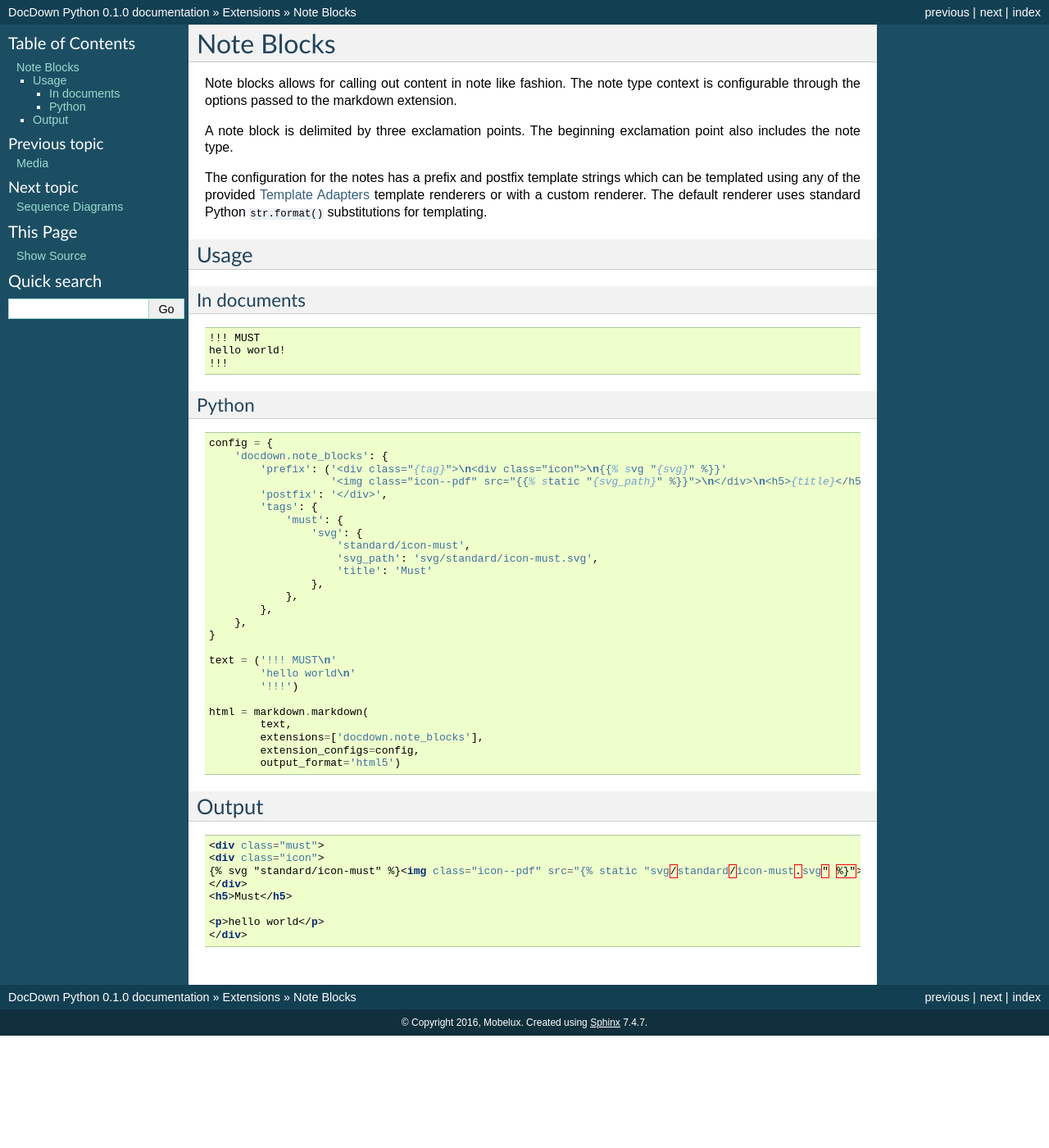
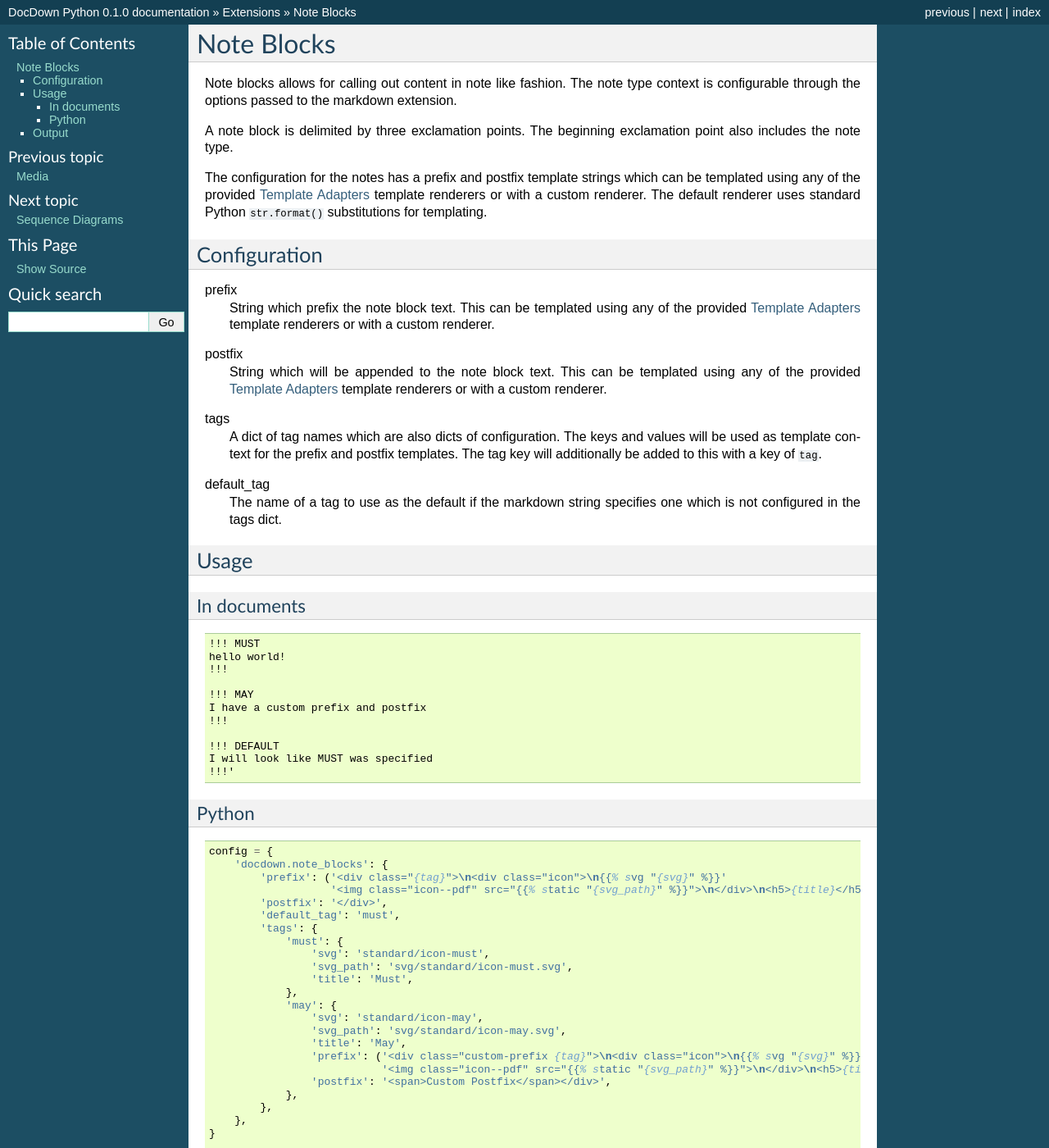
Before and after one commit to livio/DocDown-Python, a Sphinx documentation site: the page built from docs/extensions/notes.rst, in a window 1280 px wide and 1400 px high. Shown: the whole window at 82% size. Built offline with Sphinx 7.4.7, drawn with Linux system fonts in a browser that asks for light colours; some of the changed text lies outside the part shown.

Commit message:
document new features of Note Blocks

```diff
--- a/docs/extensions/notes.rst
+++ b/docs/extensions/notes.rst
@@ -11,6 +11,25 @@ The configuration for the notes has a prefix and postfix template strings which
 any of the provided :doc:`../template_adapters/index` template renderers or with a custom renderer.  The default
 renderer uses standard Python ``str.format()`` substitutions for templating.
 
+==============
+Configuration
+==============
+
+prefix
+    String which prefix the note block text.  This can be templated using any of the provided
+    :doc:`../template_adapters/index` template renderers or with a custom renderer.
+postfix
+    String which will be appended to the note block text.  This can be templated using any of the provided
+    :doc:`../template_adapters/index` template renderers or with a custom renderer.
+tags
+    A dict of tag names which are also dicts of configuration.  The keys and values will be used as template
+    context for the prefix and postfix templates.  The tag key will additionally be added to this with a key of
+    ``tag``.
+default_tag
+    The name of a tag to use as the default if the markdown string specifies one which is not configured in the
+    tags dict.
+
+
 =======
 Usage
 =======
@@ -23,6 +42,14 @@ In documents
    hello world!
    !!!
 
+   !!! MAY
+   I have a custom prefix and postfix
+   !!!
+
+   !!! DEFAULT
+   I will look like MUST was specified
+   !!!'
+
 Python
 --------------
 
@@ -33,13 +60,20 @@ Python
             'prefix': ('<div class="{tag}">\n<div class="icon">\n{{% svg "{svg}" %}}'
                        '<img class="icon--pdf" src="{{% static "{svg_path}" %}}">\n</div>\n<h5>{title}</h5>'),
             'postfix': '</div>',
+            'default_tag': 'must',
             'tags': {
                 'must': {
-                    'svg': {
-                        'standard/icon-must',
-                        'svg_path': 'svg/standard/icon-must.svg',
-                        'title': 'Must'
-                    },
+                    'svg': 'standard/icon-must',
+                    'svg_path': 'svg/standard/icon-must.svg',
+                    'title': 'Must',
+                },
+                'may': {
+                    'svg': 'standard/icon-may',
+                    'svg_path': 'svg/standard/icon-may.svg',
+                    'title': 'May',
+                    'prefix': ('<div class="custom-prefix {tag}">\n<div class="icon">\n{{% svg "{svg}" %}}'
+                               '<img class="icon--pdf" src="{{% static "{svg_path}" %}}">\n</div>\n<h5>{title}</h5>'),
+                    'postfix': '<span>Custom Postfix</span></div>',
                 },
             },
         },
@@ -47,6 +81,12 @@ Python
 
     text = ('!!! MUST\n'
             'hello world\n'
+            '!!!\n\n'
+            '!!! MAY\n'
+            'I have a custom prefix and postfix\n'
+            '!!!\n\n'
+            '!!! DEFAULT\n'
+            'I will look like MUST was specified\n'
             '!!!')
 
     html = markdown.markdown(
@@ -69,3 +109,21 @@ Output
 
    <p>hello world</p>
    </div>
+
+   <div class="custom-prefix may">
+   <div class="icon">
+   {% svg "standard/icon-may" %}<img class="icon--pdf" src="{% static "svg/standard/icon-may.svg" %}">
+   </div>
+   <h5>May</h5>
+
+   <p>I have a custom prefix and postfix</p>
+   <span>Custom Postfix</span></div>
+
+   <div class="must">
+   <div class="icon">
+   {% svg "standard/icon-must" %}<img class="icon--pdf" src="{% static "svg/standard/icon-must.svg" %}">
+   </div>
+   <h5>Must</h5>
+
+   <p>I will look like MUST was specified</p>
+   </div>
```
